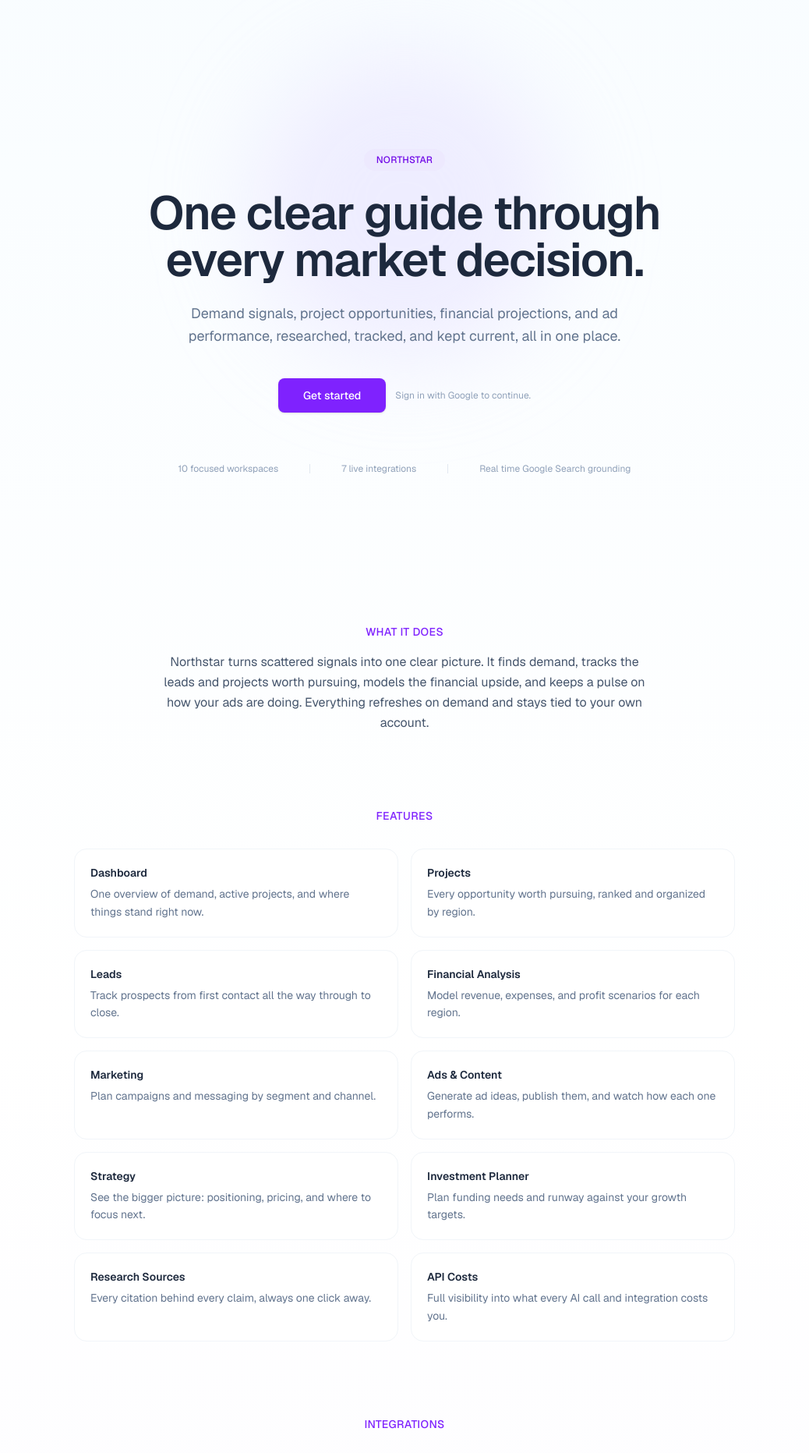
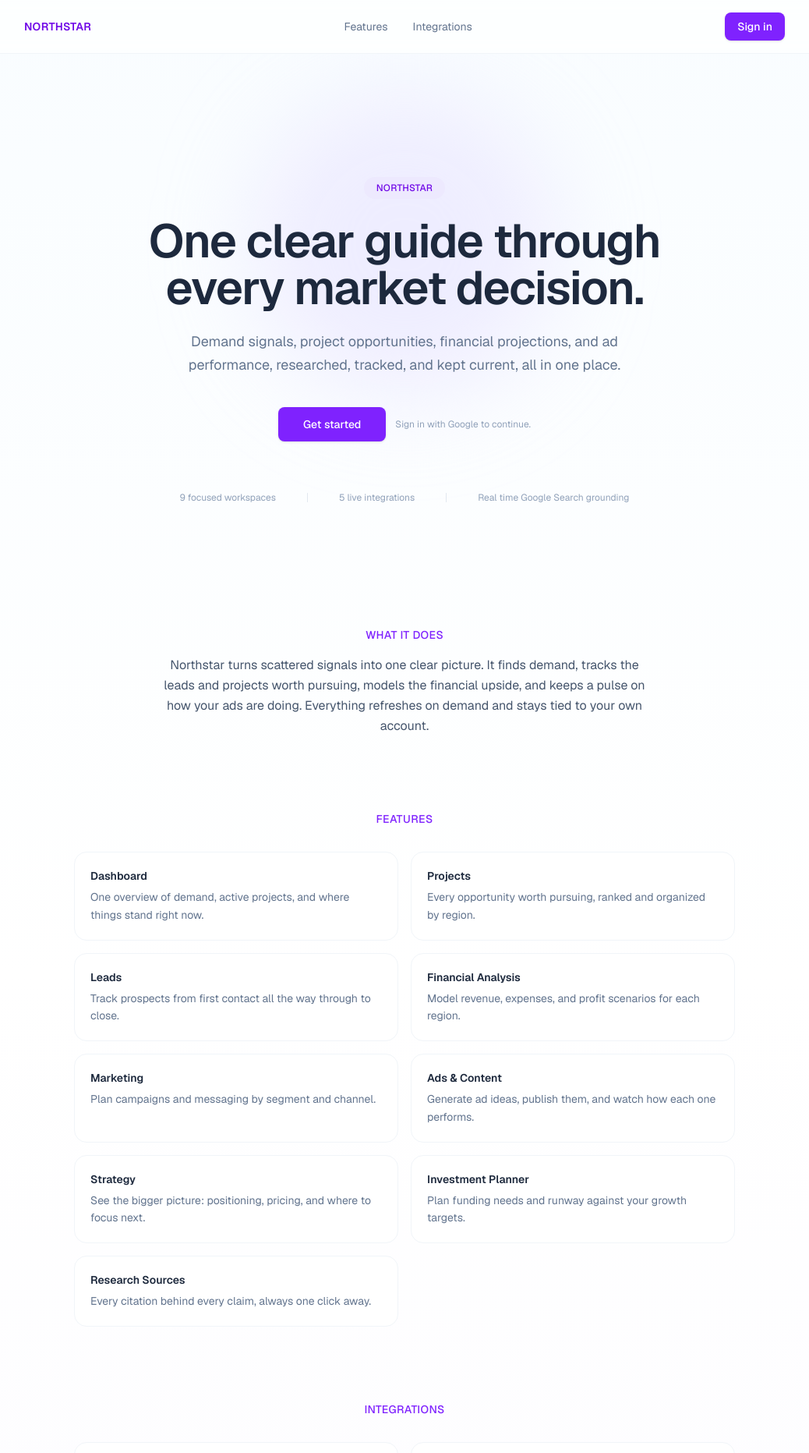
Before and after one commit to kashewknutt/MarketResearch, a Next.js app: page / in a window 1280 px wide. Shown: the top 1863 px of the page at 78% size, without its empty margins (121-1159 px from the left). Built offline with nearby package versions, Linux system fonts and the light colour scheme; no server answers.

Commit message:
updated landing area

```diff
--- a/src/app/page.tsx
+++ b/src/app/page.tsx
@@ -42,17 +42,9 @@
     title: "Research Sources",
     description: "Every citation behind every claim, always one click away.",
   },
-  {
-    title: "API Costs",
-    description: "Full visibility into what every AI call and integration costs you.",
-  },
 ];
 
 const INTEGRATIONS = [
-  {
-    name: "Google",
-    description: "Sign in securely with your Google account. No passwords to manage.",
-  },
   {
     name: "Gemini",
     description: "Research backed by live Google Search results, not guesses.",
@@ -73,16 +65,40 @@
     name: "Apify",
     description: "Verified, real engagement numbers from Instagram and LinkedIn.",
   },
-  {
-    name: "Supabase",
-    description: "Your data, stored securely under your own private account.",
-  },
 ];
+
+function LandingNav() {
+  return (
+    <header className="sticky top-0 z-10 border-b border-slate-100 bg-white/70 backdrop-blur">
+      <nav className="mx-auto flex max-w-5xl items-center justify-between px-6 py-4">
+        <span className="text-sm font-semibold uppercase tracking-wide text-violet-700">
+          Northstar
+        </span>
+        <div className="hidden items-center gap-8 text-sm text-slate-500 sm:flex">
+          <a href="#features" className="hover:text-slate-800">
+            Features
+          </a>
+          <a href="#integrations" className="hover:text-slate-800">
+            Integrations
+          </a>
+        </div>
+        <Link
+          href="/login"
+          className="inline-flex items-center justify-center rounded-lg bg-violet-600 px-4 py-2 text-sm font-medium text-white shadow-sm hover:bg-violet-700"
+        >
+          Sign in
+        </Link>
+      </nav>
+    </header>
+  );
+}
 
 function LandingPage() {
   return (
     <div className="min-h-screen bg-gradient-to-b from-sky-50/40 via-white to-violet-50/30">
-      <section className="relative flex min-h-screen flex-col items-center justify-center overflow-hidden px-6">
+      <LandingNav />
+
+      <section className="relative flex min-h-[calc(100vh-65px)] flex-col items-center justify-center overflow-hidden px-6">
         <div
           aria-hidden="true"
           className="pointer-events-none absolute left-1/2 top-1/3 h-96 w-96 -translate-x-1/2 -translate-y-1/2 rounded-full bg-violet-200/40 blur-3xl"
@@ -115,9 +131,9 @@
           </div>
 
           <div className="mt-16 flex items-center justify-center gap-6 text-xs text-slate-400 sm:gap-10">
-            <span>10 focused workspaces</span>
+            <span>9 focused workspaces</span>
             <span className="h-3 w-px bg-slate-200" />
-            <span>7 live integrations</span>
+            <span>5 live integrations</span>
             <span className="h-3 w-px bg-slate-200" />
             <span>Real time Google Search grounding</span>
           </div>
@@ -136,7 +152,7 @@
         </p>
       </section>
 
-      <section className="mx-auto max-w-4xl px-6 pb-24">
+      <section id="features" className="mx-auto max-w-4xl scroll-mt-20 px-6 pb-24">
         <h2 className="text-center text-sm font-medium uppercase tracking-wide text-violet-600">
           Features
         </h2>
@@ -157,7 +173,7 @@
         </div>
       </section>
 
-      <section className="mx-auto max-w-4xl px-6 pb-24">
+      <section id="integrations" className="mx-auto max-w-4xl scroll-mt-20 px-6 pb-24">
         <h2 className="text-center text-sm font-medium uppercase tracking-wide text-violet-600">
           Integrations
         </h2>
```
